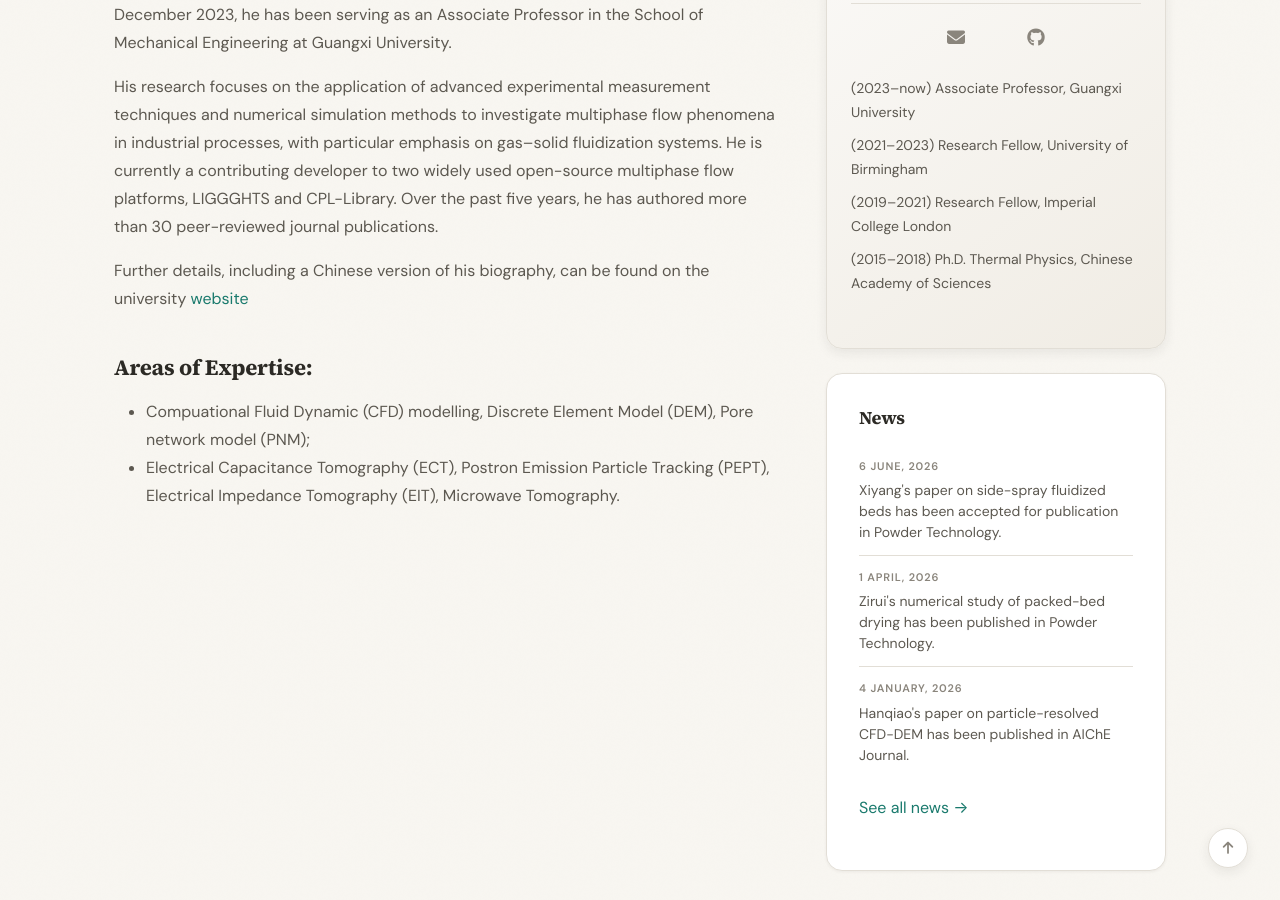
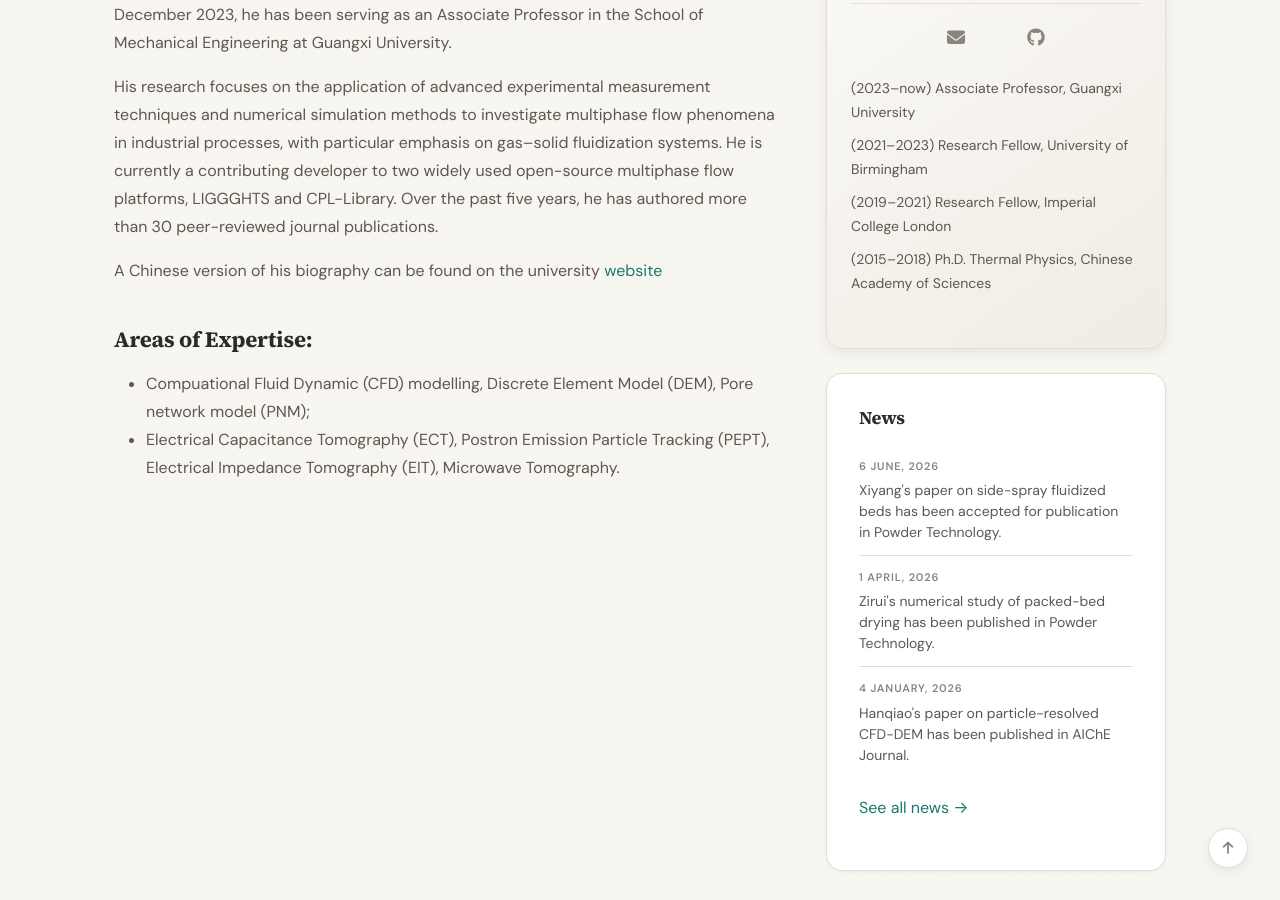
Before and after one commit to HQChe/hqche.github.io, a Jekyll site: the page built from _pages/home.md, in a window 1280 px wide and 900 px high, scrolled down 446 px. Built offline with Jekyll 4.4.1, drawn with Linux system fonts in a browser that asks for light colours; a style sheet for code colours, icons or effects is not loaded.

Commit message:
Update home.md

```diff
--- a/_pages/home.md
+++ b/_pages/home.md
@@ -26,7 +26,7 @@ Hanqiao Che received his Ph.D. from the Institute of Engineering Thermophysics,
 
 His research focuses on the application of advanced experimental measurement techniques and numerical simulation methods to investigate multiphase flow phenomena in industrial processes, with particular emphasis on gas–solid fluidization systems. He is currently a contributing developer to two widely used open-source multiphase flow platforms, LIGGGHTS and CPL-Library. Over the past five years, he has authored more than 30 peer-reviewed journal publications.
 
-Further details, including a Chinese version of his biography, can be found on the university [website](https://me.gxu.edu.cn/)
+A Chinese version of his biography can be found on the university [website](https://me.gxu.edu.cn/)
 
 
 <!-- <div class="callout callout-success" markdown="0">
```
